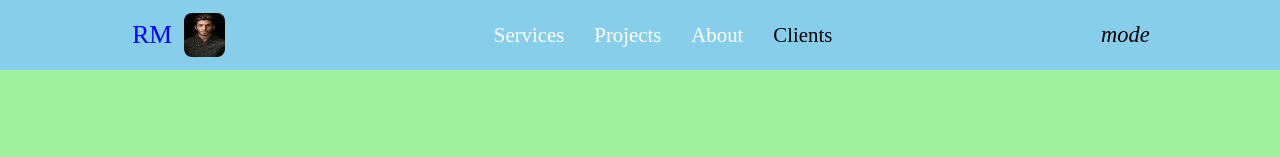
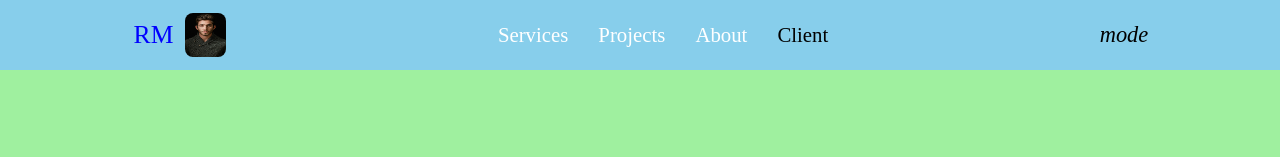
Before and after one commit to RMHamzaArif89/ReactSimplePorfolio_Pro12, a React (Vite) app in the folder SimplePortfolio_pro12/: page / in a window 1280 px wide. Shown: the top 157 px of the page. Built offline with nearby package versions, Linux system fonts and the light colour scheme; a web font is replaced by a local one.

Commit message:
Using the router dom & created the single page.. application

```diff
--- a/SimplePortfolio_pro12/src/components/nav/nav.jsx
+++ b/SimplePortfolio_pro12/src/components/nav/nav.jsx
@@ -23,7 +23,7 @@ function Nav() {
               </li>
               <li>
                 {/* <Link to='/about'>About</Link> */}
-                Clients
+                Client
               </li>
             </ul>
         </div>
```
Also changed, not shown: SimplePortfolio_pro12/src/App.jsx (line endings or trailing spaces).
